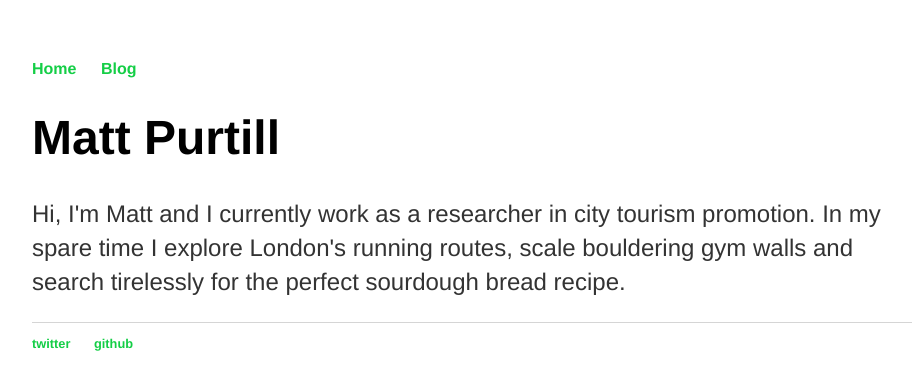
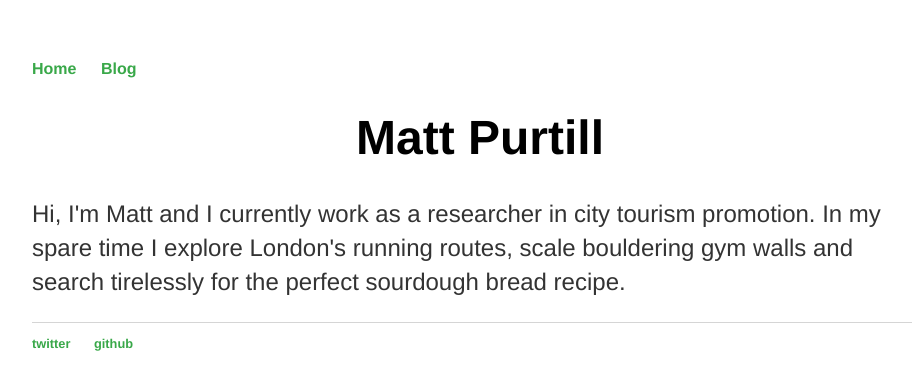
Before and after one commit to purtill/purtill.github.io, a Jekyll site: the page built from index.html, in a window 1280 px wide. Shown: the top 390 px of the page, without its empty margins (160-1072 px from the left). Built offline with Jekyll 4.4.1, drawn with Linux system fonts in a browser that asks for light colours.

Commit message:
Update main.css
new colours for links and h1 alignment

```diff
--- a/css/main.css
+++ b/css/main.css
@@ -7,16 +7,16 @@ nav ul, footer ul {
     padding: 0px;
     list-style: none;
     font-weight: bold;
-    color: #14ce46;
+    color: #39a849;
 }
 nav ul li, footer ul li {
     display: inline;
     margin-right: 20px;
-    color: #14ce46;
+    color: #39a849;
 }
 a {
     text-decoration: none;
-    color: #14ce46;
+    color: #39a849;
 }
 a:hover {
     text-decoration: underline;
@@ -24,6 +24,7 @@ a:hover {
 h1 {
     font-size: 3em;
     font-family:'Helvetica', 'Arial', 'Sans-Serif';
+    text-align: center;
 }
 h2 {
     font-size: 2em;
```
